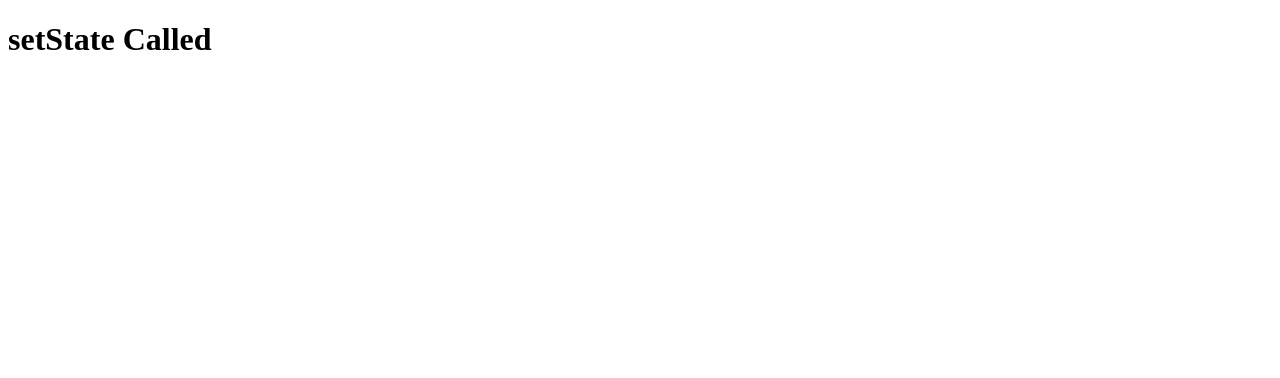
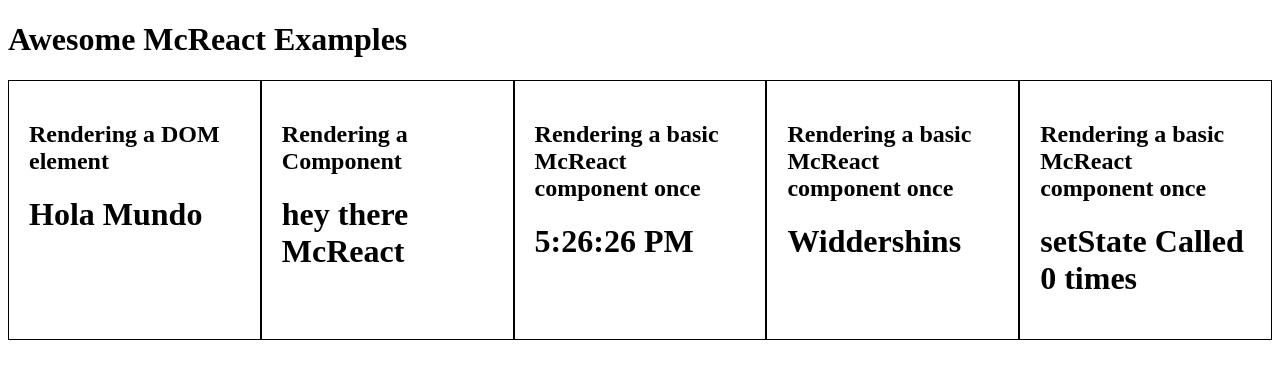
Before and after one commit to bushidocodes/McReact, a plain HTML site: page index.html in a window 1280 px wide. Drawn offline with Linux system fonts and the light colour scheme.

Commit message:
chore: add simple project gallery

```diff
--- a/index.html
+++ b/index.html
@@ -5,13 +5,35 @@
   <meta charset="UTF-8">
   <meta name="viewport" content="width=device-width, initial-scale=1.0">
   <meta http-equiv="X-UA-Compatible" content="ie=edge">
-  <title>Document</title>
+  <title>McReact Examples</title>
+  <link rel="stylesheet" href="styles.css">
   <script type="module" src="index.js"></script>
 </head>
 
 <body>
-  <div id="root"></div>
-
+  <h1>Awesome McReact Examples</h1>
+  <div class="example-gallery">
+    <div>
+      <h2>Rendering a DOM element</h2>
+      <div id="example1"></div>
+    </div>
+    <div>
+      <h2>Rendering a Component</h2>
+      <div id="example2"></div>
+    </div>
+    <div>
+      <h2>Rendering a basic McReact component once</h2>
+      <div id="example3"></div>
+    </div>
+    <div>
+      <h2>Rendering a basic McReact component once</h2>
+      <div id="example4"></div>
+    </div>
+    <div>
+      <h2>Rendering a basic McReact component once</h2>
+      <div id="example5"></div>
+    </div>
+  </div>
 </body>
 
 </html>
--- a/index.js
+++ b/index.js
@@ -1,16 +1,75 @@
 import McReact from "./McReact/McReact.js";
 
+// Example 1: Rendering a basic DOM element
+// equivalent to McReact.render(<h1>hello world</h1>, document.getElementById('root'));
+McReact.render(
+  McReact.createElement("h1", null, "Hola Mundo"),
+  document.getElementById("example1")
+);
+
+// Example 2: Rendering a basic McReact component once
+const MyFirstComponent = McReact.createClass({
+  render() {
+    return McReact.createElement("h1", null, this.props.message);
+  }
+});
+
+McReact.render(
+  McReact.createElement(MyFirstComponent, { message: "hey there McReact" }),
+  document.getElementById("example2")
+);
+
+// Example 3: Updating a DOM element
+McReact.render(
+  McReact.createElement("h1", null, new Date().toLocaleTimeString("en-US")),
+  example3
+);
+setInterval(function() {
+  McReact.render(
+    McReact.createElement("h1", null, new Date().toLocaleTimeString("en-US")),
+    example3
+  );
+}, 1000);
+
+// Example 4: Updating a Component
+const funnyWords = [
+  "Bumfuzzle",
+  "Cattywampus",
+  "Gardyloo",
+  "Taradiddle",
+  "Snickersnee",
+  "Widdershins"
+];
+
+function getRandomWord() {
+  const i = Math.floor(Math.random() * funnyWords.length);
+  return funnyWords[i];
+}
+McReact.render(
+  McReact.createElement(MyFirstComponent, { message: getRandomWord() }),
+  document.getElementById("example4")
+);
+
+setInterval(function() {
+  McReact.render(
+    McReact.createElement(MyFirstComponent, { message: getRandomWord() }),
+    document.getElementById("example4")
+  );
+}, 5000);
+
+// Example 5: Re-rendering a custom McReact component
 const MyTitle = McReact.createClass({
   getInitialState() {
     return { message: "Going to call setState" };
   },
   componentDidMount() {
-    setTimeout(() => {
+    setInterval(() => {
       console.log("Setting State");
+      this._timesCalled = this._timesCalled + 1 || 0;
       this.setState({
-        message: "setState Called"
+        message: `setState Called ${this._timesCalled} times`
       });
-    }, 2000);
+    }, 5000);
   },
   render() {
     return McReact.createElement("h1", null, this.state.message);
@@ -19,5 +78,5 @@ const MyTitle = McReact.createClass({
 
 McReact.render(
   McReact.createElement(MyTitle, { message: "Wut up McReact?" }),
-  document.querySelector("#root")
+  document.getElementById("example5")
 );
--- /dev/null
+++ b/styles.css
@@ -0,0 +1,8 @@
+.example-gallery {
+  display: grid;
+  grid-template-columns: repeat(auto-fit, minmax(250px, 1fr));
+}
+.example-gallery > * {
+  border: solid 1px black;
+  padding: 20px;
+}
```
